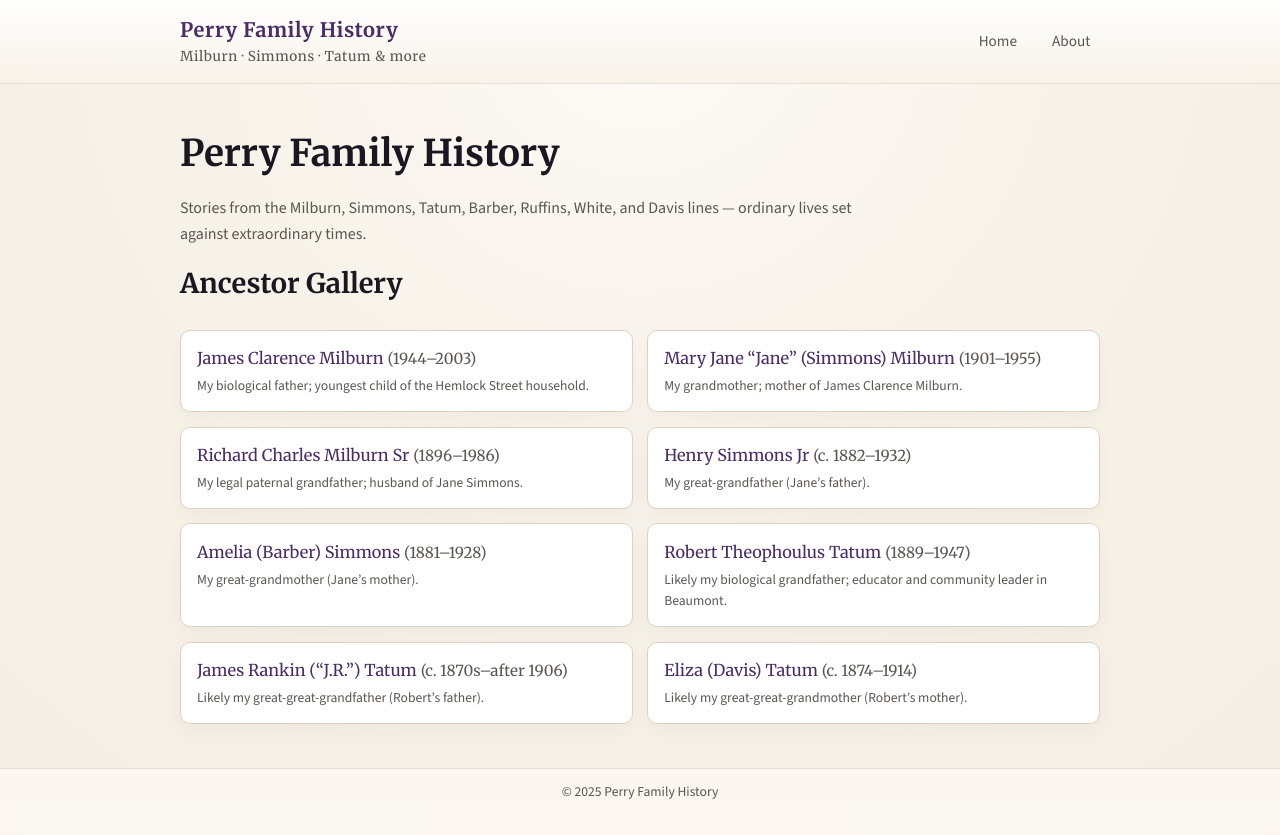
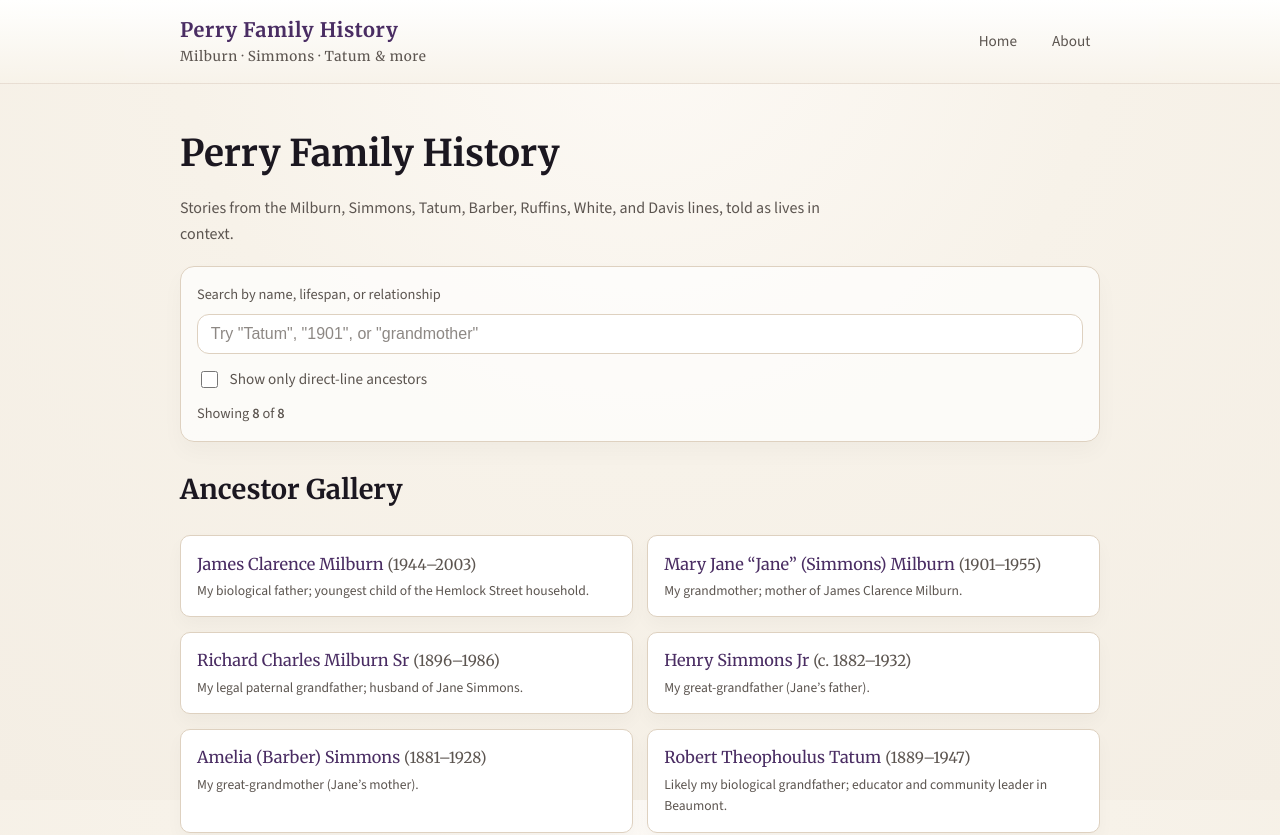
Before and after one commit to skperry99/perry-family-history, a React (Vite) app: page / in a window 1280 px wide. Shown: the top 835 px of the page. Built offline with nearby package versions, Linux system fonts and the light colour scheme.

Commit message:
Add styled search and filters to home page

```diff
--- a/src/index.css
+++ b/src/index.css
@@ -6,14 +6,14 @@
 
 :root {
   /* Colors */
-  --bg: #f7f2e9;           /* main background - warm paper */
-  --bg-elevated: #ffffff;  /* cards / header */
+  --bg: #f7f2e9; /* main background - warm paper */
+  --bg-elevated: #ffffff; /* cards / header */
   --bg-muted: #f0e7d9;
 
   --text: #222222;
   --text-muted: #5c5550;
 
-  --accent: #7a4b9b;       /* soft plum / iris */
+  --accent: #7a4b9b; /* soft plum / iris */
   --accent-soft: #e5d7f3;
   --accent-dark: #4a2d63;
 
@@ -23,8 +23,9 @@
   --max-width: 960px;
 
   /* Typography */
-  --font-body: "Source Sans 3", system-ui, -apple-system, BlinkMacSystemFont,
-    "Segoe UI", sans-serif;
+  --font-body:
+    "Source Sans 3", system-ui, -apple-system, BlinkMacSystemFont, "Segoe UI",
+    sans-serif;
   --font-heading: "Merriweather", Georgia, "Times New Roman", serif;
 
   /* Misc */
@@ -51,7 +52,12 @@ body,
 
 body {
   font-family: var(--font-body);
-  background: radial-gradient(circle at top, #fdfaf6 0, var(--bg) 45%, #f4eee4 100%);
+  background: radial-gradient(
+    circle at top,
+    #fdfaf6 0,
+    var(--bg) 45%,
+    #f4eee4 100%
+  );
   color: var(--text);
   line-height: 1.6;
 }
@@ -123,7 +129,9 @@ body {
   color: var(--text-muted);
   padding: 0.35rem 0.6rem;
   border-radius: 999px;
-  transition: background 0.15s ease, color 0.15s ease;
+  transition:
+    background 0.15s ease,
+    color 0.15s ease;
 }
 
 .site-nav a:hover,
@@ -207,6 +215,128 @@ a:focus-visible {
   color: var(--accent);
 }
 
+/* --- Home controls (search + filters) ------------------------------- */
+
+.home-intro {
+  color: var(--text-muted);
+  max-width: 42rem;
+}
+
+.home-controls {
+  margin-top: 1.25rem;
+  padding: 1rem;
+  background: rgba(255, 255, 255, 0.7);
+  border: 1px solid var(--border-subtle);
+  border-radius: var(--radius-lg);
+  box-shadow: 0 10px 22px rgba(0, 0, 0, 0.03);
+}
+
+.search-label {
+  display: block;
+}
+
+.search-label-text {
+  display: block;
+  font-size: 0.9rem;
+  color: var(--text-muted);
+}
+
+.search-input {
+  width: 100%;
+  margin-top: 0.45rem;
+  padding: 0.65rem 0.8rem;
+  border-radius: 12px;
+  border: 1px solid var(--border-subtle);
+  background: var(--bg-elevated);
+  font-size: 1rem;
+  color: var(--text);
+  outline: none;
+  transition:
+    border-color 0.15s ease,
+    box-shadow 0.15s ease;
+}
+
+.search-input::placeholder {
+  color: rgba(92, 85, 80, 0.7);
+}
+
+.search-input:focus {
+  border-color: rgba(122, 75, 155, 0.55);
+  box-shadow: 0 0 0 4px rgba(122, 75, 155, 0.12);
+}
+
+.filter-toggle {
+  display: flex;
+  gap: 0.55rem;
+  align-items: center;
+  margin-top: 0.8rem;
+  font-size: 0.95rem;
+  color: var(--text-muted);
+  user-select: none;
+}
+
+.filter-toggle-input {
+  width: 1.05rem;
+  height: 1.05rem;
+  accent-color: var(--accent);
+}
+
+.results-meta {
+  margin-top: 0.65rem;
+  font-size: 0.9rem;
+  color: var(--text-muted);
+}
+
+.results-query {
+  color: var(--accent-dark);
+  font-weight: 600;
+}
+
+.home-section-title {
+  margin-top: 1.6rem;
+}
+
+/* --- Empty state + button ------------------------------------------ */
+
+.empty-state {
+  margin-top: 0.9rem;
+  padding: 1.05rem;
+  background: var(--bg-elevated);
+  border: 1px solid var(--border-subtle);
+  border-radius: var(--radius-lg);
+  box-shadow: 0 10px 22px rgba(0, 0, 0, 0.03);
+}
+
+.empty-state-text {
+  margin: 0;
+  color: var(--text);
+}
+
+.btn {
+  margin-top: 0.85rem;
+  padding: 0.55rem 0.85rem;
+  border-radius: 999px;
+  border: 1px solid var(--border-subtle);
+  background: var(--bg-muted);
+  color: var(--text);
+  cursor: pointer;
+  font-size: 0.95rem;
+  transition:
+    transform 0.12s ease,
+    background 0.12s ease,
+    border-color 0.12s ease;
+}
+
+.btn:hover {
+  transform: translateY(-1px);
+  border-color: rgba(122, 75, 155, 0.45);
+}
+
+.btn:focus-visible {
+  outline: none;
+  box-shadow: 0 0 0 4px rgba(122, 75, 155, 0.12);
+}
+
 /* --- Home / ancestor list ------------------------------------------- */
 
 h1 + p {
@@ -239,7 +369,9 @@ ul {
   border: 1px solid var(--border-subtle);
   box-shadow: 0 8px 18px rgba(0, 0, 0, 0.03);
   padding: 0.9rem 1rem;
-  transition: transform 0.15s ease, box-shadow 0.15s ease,
+  transition:
+    transform 0.15s ease,
+    box-shadow 0.15s ease,
     border-color 0.15s ease;
 }
 
--- a/src/pages/HomePage.jsx
+++ b/src/pages/HomePage.jsx
@@ -1,18 +1,120 @@
 import { Link } from "react-router-dom";
+import { useMemo, useState } from "react";
 import { ancestors } from "../data/ancestors";
 
+function normalize(str) {
+  return (str ?? "").toLowerCase().trim();
+}
+
 export default function HomePage() {
+  const [query, setQuery] = useState("");
+  const [onlyDirectLine, setOnlyDirectLine] = useState(false);
+
+  const filtered = useMemo(() => {
+    const q = normalize(query);
+
+    let list = ancestors;
+
+    // Optional: "direct line" filter based on relationship wording.
+    // Tweak these keywords to match your preferred phrasing.
+    if (onlyDirectLine) {
+      const directKeywords = [
+        "father",
+        "mother",
+        "grandfather",
+        "grandmother",
+        "great-grandfather",
+        "great-grandmother",
+        "great-great",
+        "ancestor",
+        "direct",
+      ];
+
+      list = list.filter((a) => {
+        const rel = normalize(a.relationship);
+        return directKeywords.some((kw) => rel.includes(kw));
+      });
+    }
+
+    if (!q) return list;
+
+    return list.filter((a) => {
+      const haystack = [a.name, a.lifespan, a.relationship]
+        .map(normalize)
+        .join(" | ");
+
+      return haystack.includes(q);
+    });
+  }, [query, onlyDirectLine]);
+
+  const total = ancestors.length;
+  const shown = filtered.length;
+
   return (
     <div>
       <h1>Perry Family History</h1>
-      <p>
+      <p className="home-intro">
         Stories from the Milburn, Simmons, Tatum, Barber, Ruffins, White, and
-        Davis lines — ordinary lives set against extraordinary times.
+        Davis lines, told as lives in context.
       </p>
 
-      <h2>Ancestor Gallery</h2>
+      <section className="home-controls" aria-label="Search and filters">
+        <label className="search-label">
+          <span className="search-label-text">
+            Search by name, lifespan, or relationship
+          </span>
+          <input
+            className="search-input"
+            type="search"
+            value={query}
+            onChange={(e) => setQuery(e.target.value)}
+            placeholder='Try "Tatum", "1901", or "grandmother"'
+          />
+        </label>
+
+        <label className="filter-toggle">
+          <input
+            className="filter-toggle-input"
+            type="checkbox"
+            checked={onlyDirectLine}
+            onChange={(e) => setOnlyDirectLine(e.target.checked)}
+          />
+          <span>Show only direct-line ancestors</span>
+        </label>
+
+        <div className="results-meta">
+          Showing <strong>{shown}</strong> of <strong>{total}</strong>
+          {query ? (
+            <>
+              {" "}
+              for <span className="results-query">“{query}”</span>
+            </>
+          ) : null}
+        </div>
+      </section>
+
+      <h2 className="home-section-title">Ancestor Gallery</h2>
+
+      {shown === 0 ? (
+        <div className="empty-state" role="status" aria-live="polite">
+          <p className="empty-state-text">
+            No matches. Try a broader search (ex: “Texas”, “Milburn”, “188”), or
+            clear the filters.
+          </p>
+          <button
+            type="button"
+            className="btn"
+            onClick={() => {
+              setQuery("");
+              setOnlyDirectLine(false);
+            }}
+          >
+            Clear filters
+          </button>
+        </div>
+      ) : (
         <ul className="ancestor-list">
-        {ancestors.map((a) => (
+          {filtered.map((a) => (
             <li key={a.id}>
               <Link to={`/ancestor/${a.id}`}>
                 {a.name} <span>({a.lifespan})</span>
@@ -23,6 +125,7 @@ export default function HomePage() {
             </li>
           ))}
         </ul>
+      )}
     </div>
   );
 }
```
Also changed, not shown: 1 other file (tests, documents, lock files or other folders). Lines whose indentation alone changed are shown as unchanged.
